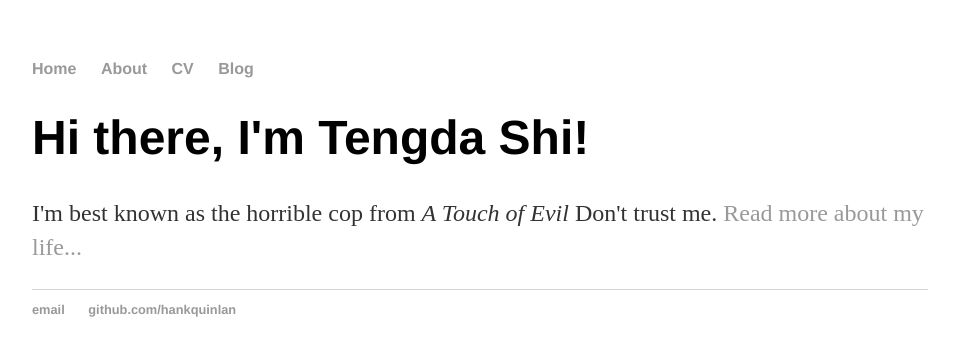
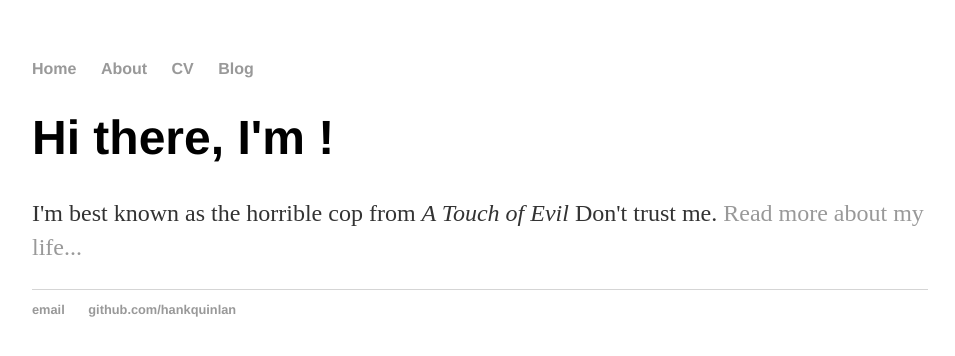
Before and after one commit to futureday2015/futureday2015.github.io, a Jekyll site: the page built from index.html, in a window 1280 px wide. Shown: the top 356 px of the page, without its empty margins (160-1115 px from the left). Built offline with Jekyll 4.4.1, drawn with Linux system fonts in a browser that asks for light colours.

Commit message:
Update index.html

```diff
--- a/index.html
+++ b/index.html
@@ -1,30 +1,8 @@
-<!DOCTYPE html>
-<html>
-	<head>
-		<title>Hank Quinlan, Horrible Cop</title>
-		<!-- link to main stylesheet -->
-		<link rel="stylesheet" type="text/css" href="/css/main.css">
-	</head>
-	<body>
-		<nav>
-    		<ul>
-        		<li><a href="/">Home</a></li>
-	        	<li><a href="/about">About</a></li>
-        		<li><a href="/cv">CV</a></li>
-        		<li><a href="/blog">Blog</a></li>
-    		</ul>
-		</nav>
-		<div class="container">
-    		<div class="blurb">
-        		<h1>Hi there, I'm Tengda Shi!</h1>
-				<p>I'm best known as the horrible cop from <em>A Touch of Evil</em> Don't trust me. <a href="/about">Read more about my life...</a></p>
-    		</div><!-- /.blurb -->
-		</div><!-- /.container -->
-		<footer>
-    		<ul>
-        		<li><a href="mailto:hankquinlanhub@gmail.com">email</a></li>
-        		<li><a href="https://github.com/hankquinlan">github.com/hankquinlan</a></li>
-			</ul>
-		</footer>
-	</body>
-</html>
+---
+layout: default
+title: Tengda Shi
+---
+<div class="blurb">
+	<h1>Hi there, I'm !</h1>
+	<p>I'm best known as the horrible cop from <em>A Touch of Evil</em> Don't trust me. <a href="/about">Read more about my life...</a></p>
+</div><!-- /.blurb -->
```
